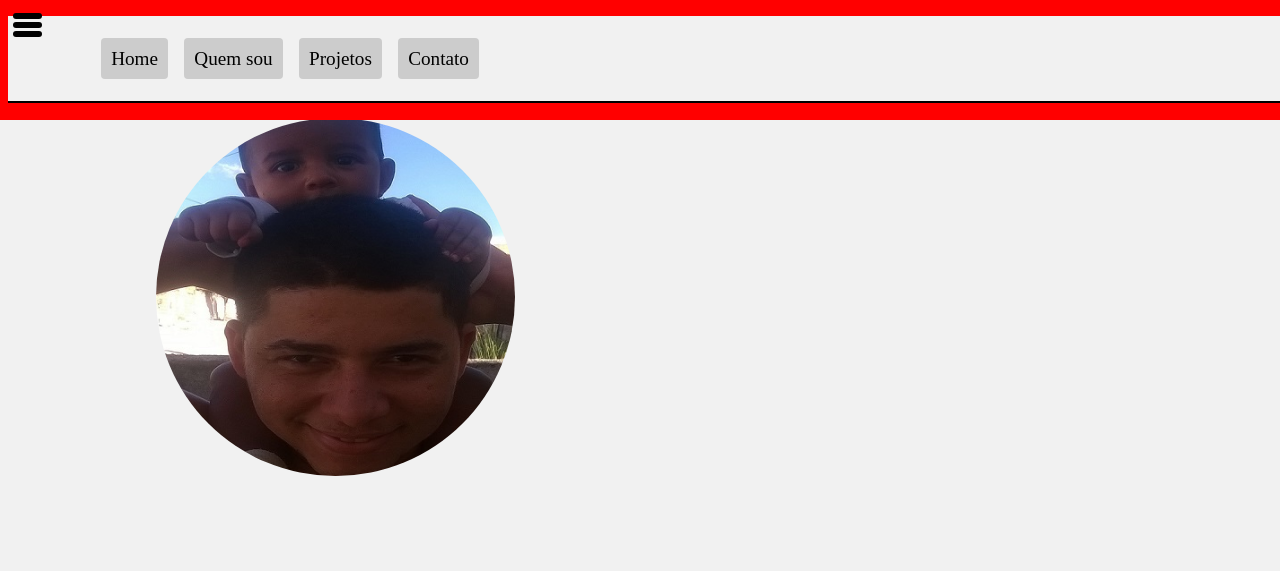
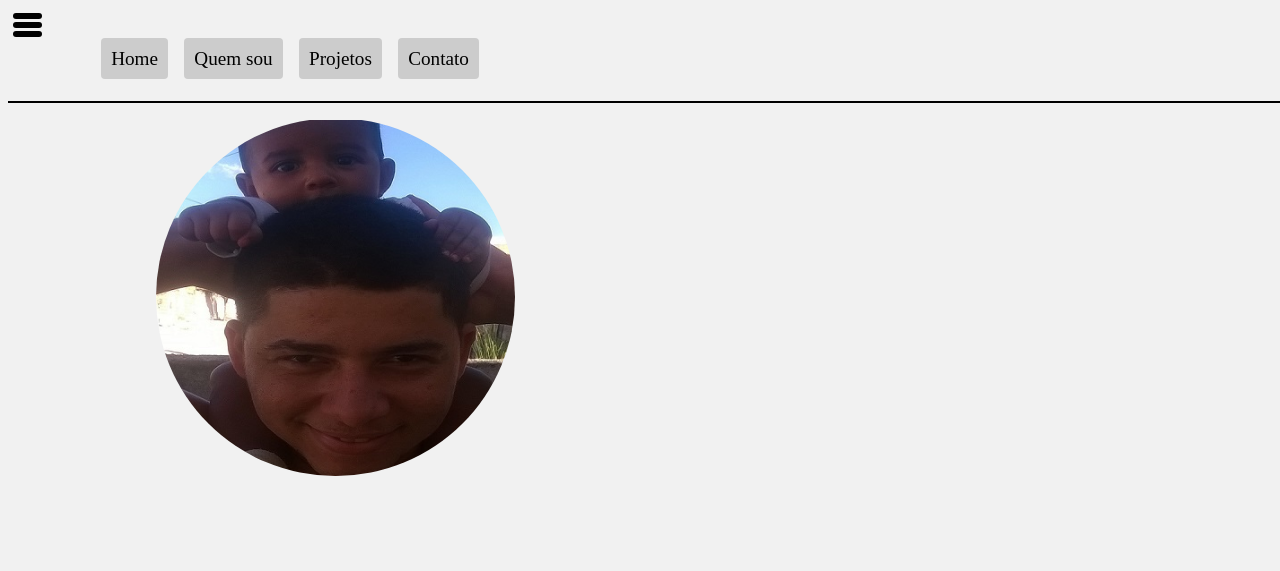
Before and after one commit to BrunoSoaresGaldino/BrunoSoaresGaldino.github.io, a plain HTML site: page index.html in a window 1280 px wide. Shown: the top 571 px of the page. Drawn offline with Linux system fonts and the light colour scheme.

Commit message:
correções

```diff
--- a/css/estilo.css
+++ b/css/estilo.css
@@ -204,6 +204,6 @@ background-image: url( ../img/facebook.png);
 
     z-index:1;
 
-    background-color:red;
+    background-color:inherit;
 
 }
```
